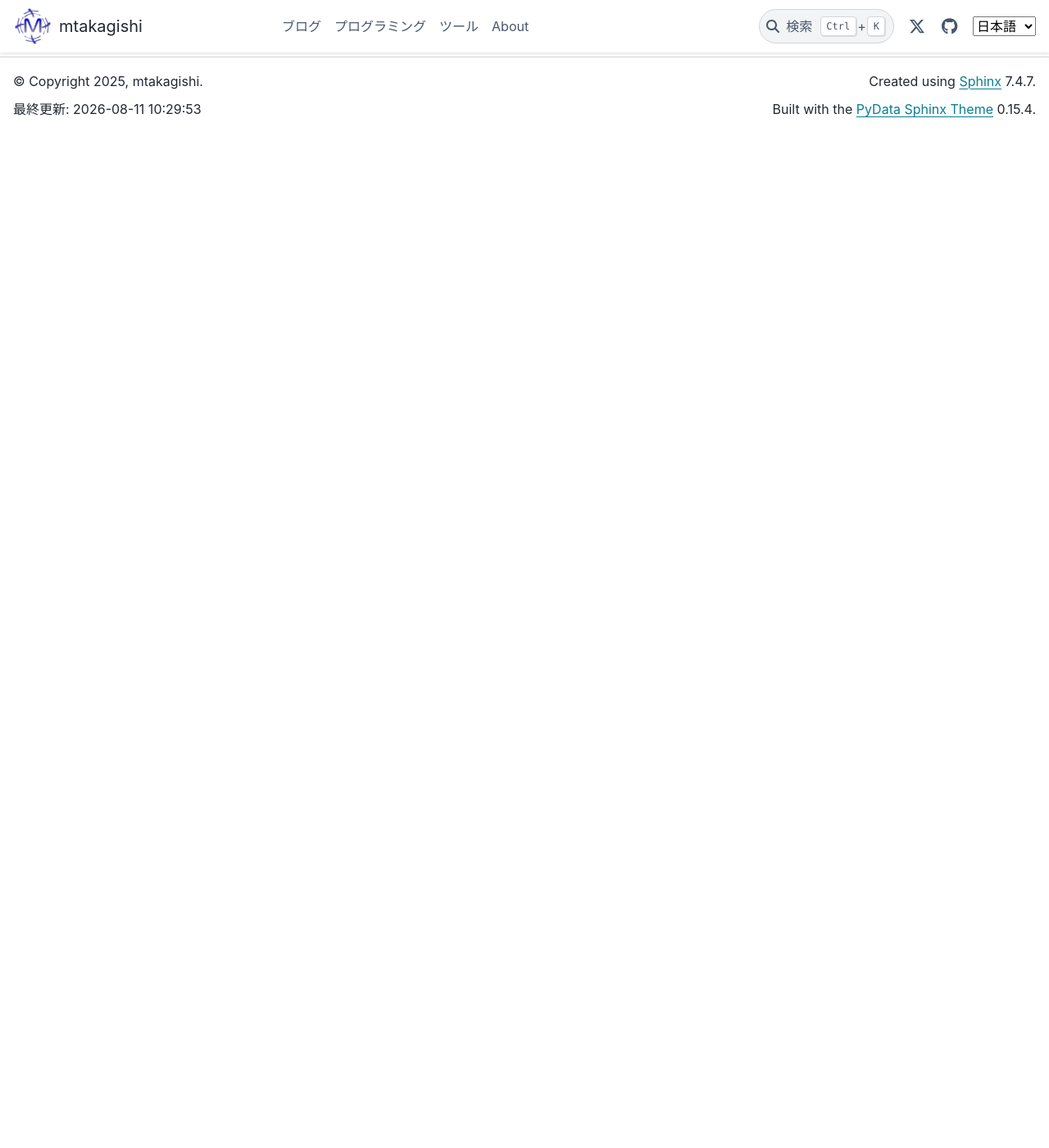
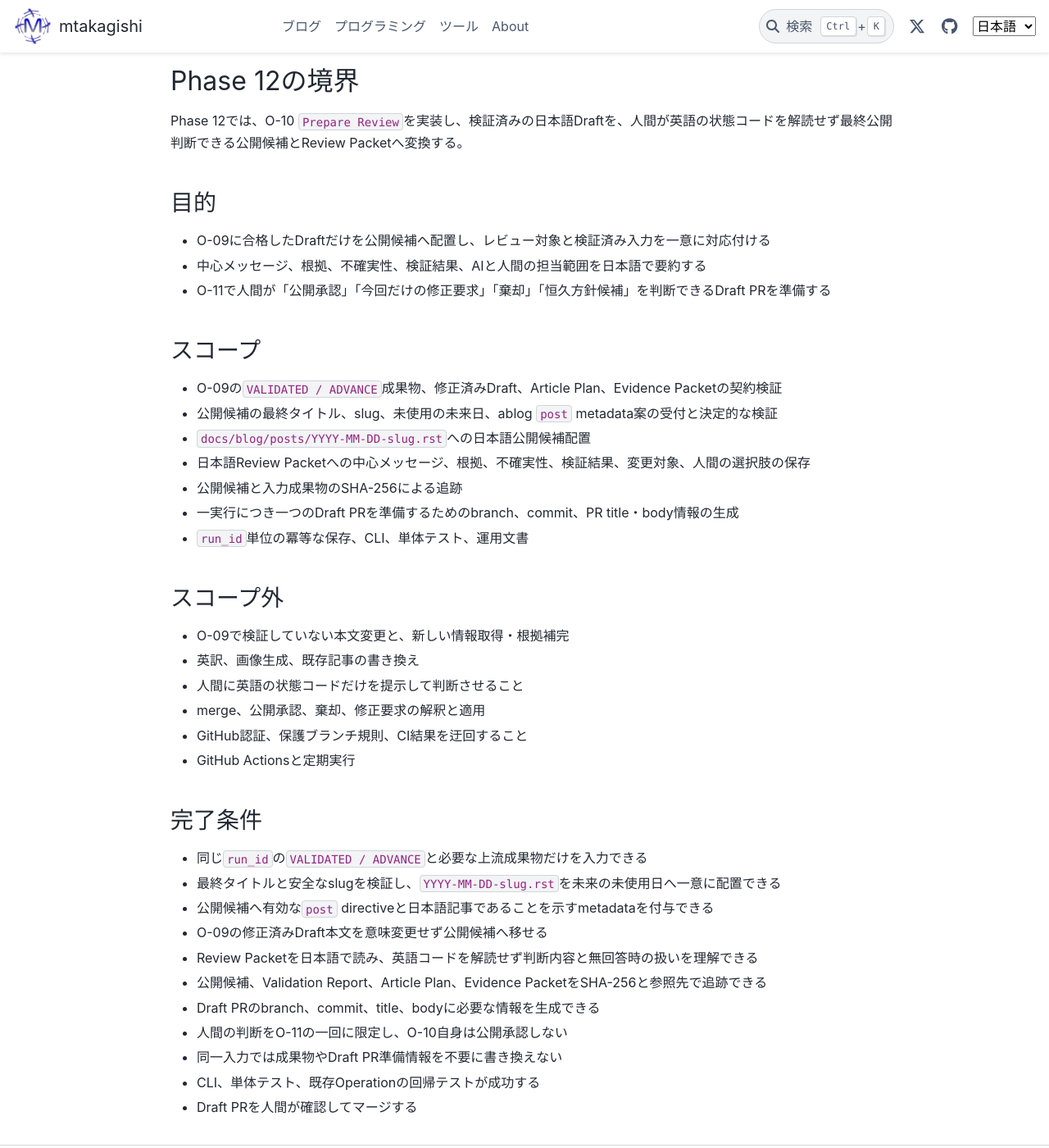
Before and after one commit to mtakagishi/note, a Sphinx documentation site: the page built from docs/agents/knowledge-harness/CHARTER.md, in a window 1280 px wide and 1400 px high, scrolled down 12311 px. Shown: the whole window at 82% size. Built offline with Sphinx 7.4.7 and the PyData theme 0.15.4, drawn with Linux system fonts in a browser that asks for light colours; before the commit the page ends 12474 px from its top, so only the background shows below that.

Commit message:
O-10 Prepare Reviewの実装境界を定義 (#22)
* O-10 Prepare Reviewの境界を定義

* Draft PRの状態を記録

---------

Co-authored-by: mtakagishi <mtakagishi+github@gimail.com>

```diff
--- a/docs/agents/knowledge-harness/CHARTER.md
+++ b/docs/agents/knowledge-harness/CHARTER.md
@@ -397,3 +397,46 @@ Phase 11では、O-09 `Validate Draft`を実装し、O-08のDraftをProgramとAI
 - 同一入力では不要な書き換えを行わない
 - CLI、単体テスト、既存Operationの回帰テストが成功する
 - Draft PRを人間が確認してマージする
+
+## Phase 12の境界
+
+Phase 12では、O-10 `Prepare Review`を実装し、検証済みの日本語Draftを、人間が英語の状態コードを解読せず最終公開判断できる公開候補とReview Packetへ変換する。
+
+### 目的
+
+- O-09に合格したDraftだけを公開候補へ配置し、レビュー対象と検証済み入力を一意に対応付ける
+- 中心メッセージ、根拠、不確実性、検証結果、AIと人間の担当範囲を日本語で要約する
+- O-11で人間が「公開承認」「今回だけの修正要求」「棄却」「恒久方針候補」を判断できるDraft PRを準備する
+
+### スコープ
+
+- O-09の`VALIDATED / ADVANCE`成果物、修正済みDraft、Article Plan、Evidence Packetの契約検証
+- 公開候補の最終タイトル、slug、未使用の未来日、ablog `post` metadata案の受付と決定的な検証
+- `docs/blog/posts/YYYY-MM-DD-slug.rst`への日本語公開候補配置
+- 日本語Review Packetへの中心メッセージ、根拠、不確実性、検証結果、変更対象、人間の選択肢の保存
+- 公開候補と入力成果物のSHA-256による追跡
+- 一実行につき一つのDraft PRを準備するためのbranch、commit、PR title・body情報の生成
+- `run_id`単位の冪等な保存、CLI、単体テスト、運用文書
+
+### スコープ外
+
+- O-09で検証していない本文変更と、新しい情報取得・根拠補完
+- 英訳、画像生成、既存記事の書き換え
+- 人間に英語の状態コードだけを提示して判断させること
+- merge、公開承認、棄却、修正要求の解釈と適用
+- GitHub認証、保護ブランチ規則、CI結果を迂回すること
+- GitHub Actionsと定期実行
+
+### 完了条件
+
+- 同じ`run_id`の`VALIDATED / ADVANCE`と必要な上流成果物だけを入力できる
+- 最終タイトルと安全なslugを検証し、`YYYY-MM-DD-slug.rst`を未来の未使用日へ一意に配置できる
+- 公開候補へ有効な`post` directiveと日本語記事であることを示すmetadataを付与できる
+- O-09の修正済みDraft本文を意味変更せず公開候補へ移せる
+- Review Packetを日本語で読み、英語コードを解読せず判断内容と無回答時の扱いを理解できる
+- 公開候補、Validation Report、Article Plan、Evidence PacketをSHA-256と参照先で追跡できる
+- Draft PRのbranch、commit、title、bodyに必要な情報を生成できる
+- 人間の判断をO-11の一回に限定し、O-10自身は公開承認しない
+- 同一入力では成果物やDraft PR準備情報を不要に書き換えない
+- CLI、単体テスト、既存Operationの回帰テストが成功する
+- Draft PRを人間が確認してマージする
```
Also changed, not shown: docs/agents/knowledge-harness/DECISIONS.md (+12 -0 lines), docs/agents/knowledge-harness/PIPELINE.md (+13 -3 lines), docs/agents/knowledge-harness/STATUS.md (+13 -7 lines).
